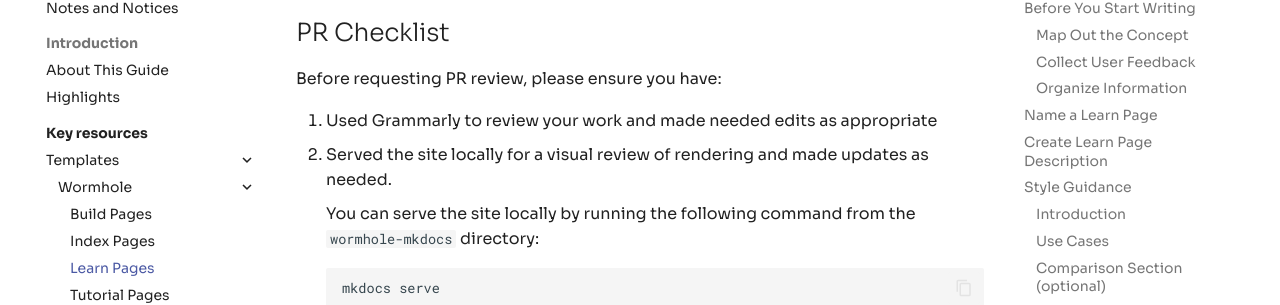
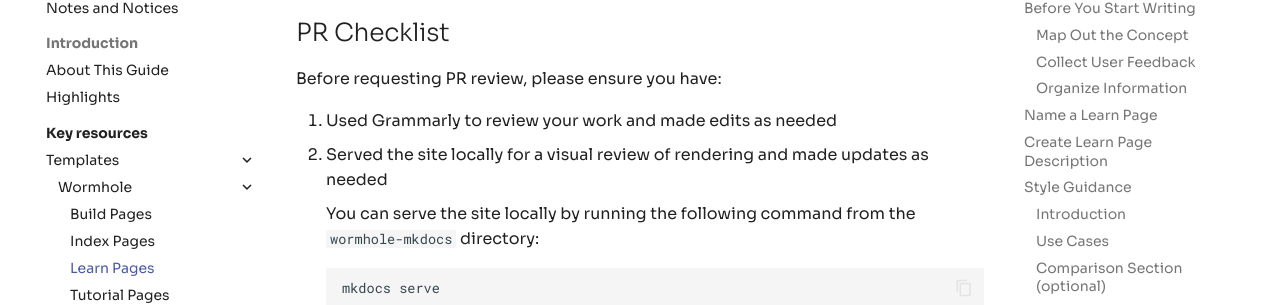
Before and after one commit to papermoonio/papermoonio.github.io, an MkDocs documentation site: the page built from papermoon-docs/style-guide/key-resources/templates/wormhole/learn-pages.md, in a window 1280 px wide and 900 px high, scrolled down 5655 px. Shown: the part 184-489 px from the top of the window. Built offline with MkDocs 1.6.1 and Material for MkDocs 9.7.7, drawn with Linux system fonts in a browser that asks for light colours; emoji names are drawn with the system emoji font.

Commit message:
edits to copy

```diff
--- a/papermoon-docs/style-guide/key-resources/templates/wormhole/learn-pages.md
+++ b/papermoon-docs/style-guide/key-resources/templates/wormhole/learn-pages.md
@@ -162,8 +162,8 @@ Create a bulleted list of guides and tutorials related to the page contents to g
 
 Before requesting PR review, please ensure you have:
 
-1. Used Grammarly to review your work and made needed edits as appropriate
-2. Served the site locally for a visual review of rendering and made updates as needed.
+1. Used Grammarly to review your work and made edits as needed
+2. Served the site locally for a visual review of rendering and made updates as needed
 
     You can serve the site locally by running the following command from the `wormhole-mkdocs` directory:
 
```
Also changed, not shown: papermoon-docs/.snippets/code/style-guide/key-resources/templates/wormhole/index-pages/wh-index-template.md (+1 -1 lines).
